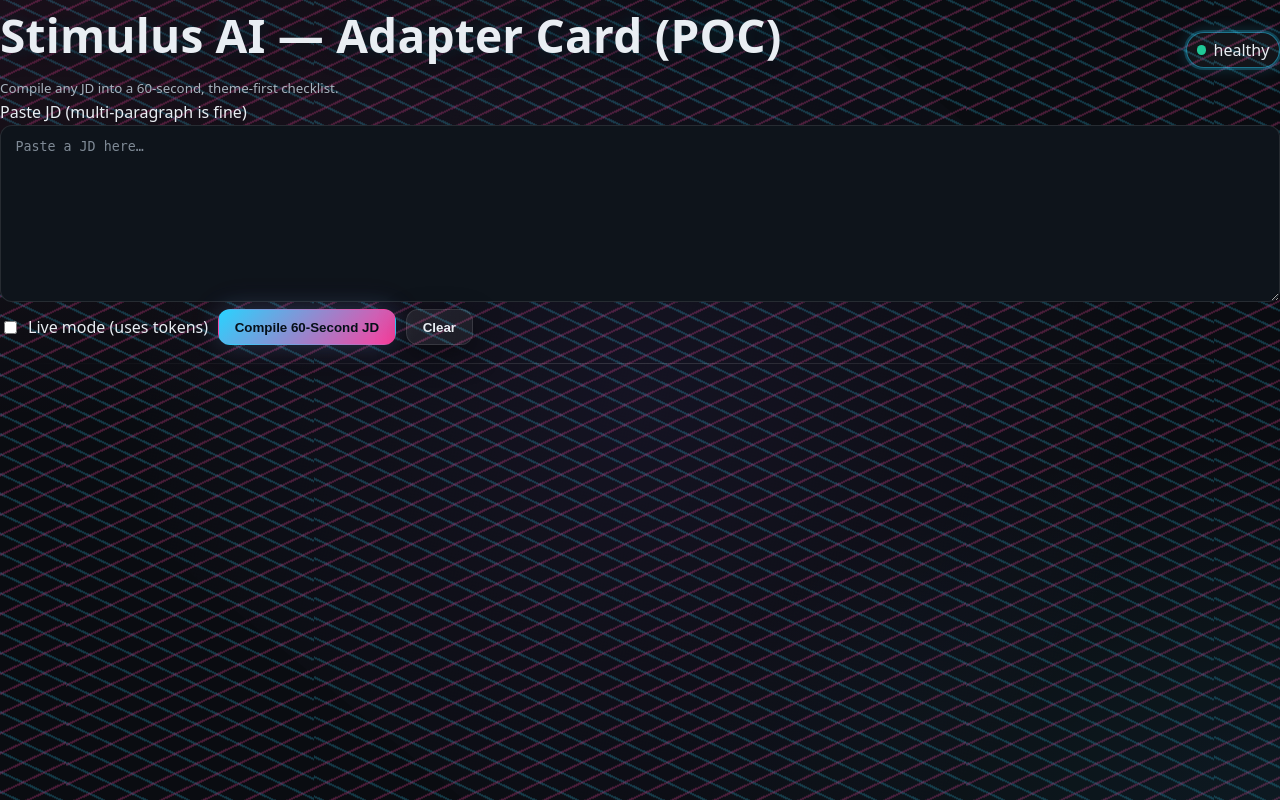
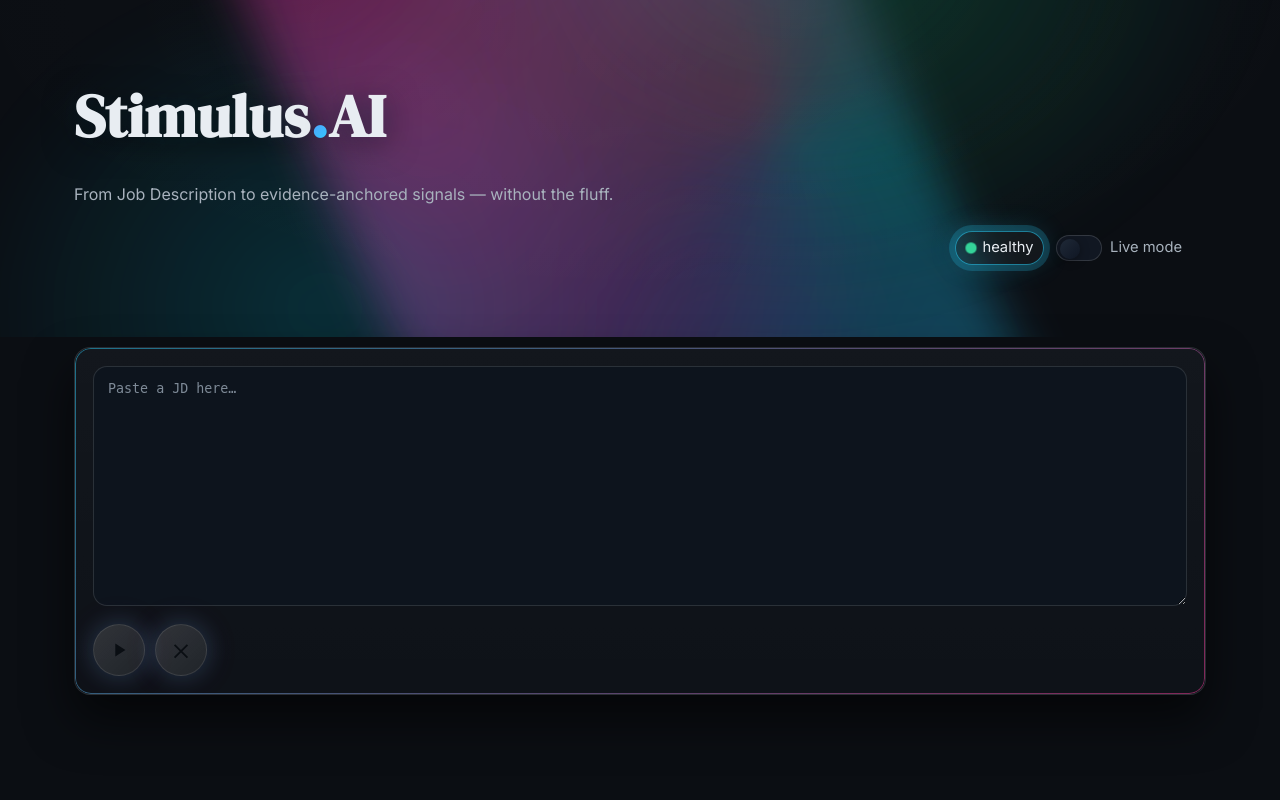
Before and after one commit to Huberdoggy/stimulus-ai, a FastAPI app: page /ui/adapter in a window 1280 px wide. Run offline with FastAPI, Linux system fonts and the light colour scheme; data that the repository does not hold is empty.

Commit message:
Gave the UI one more overhaul - fully header/hero animations (working on tentative overlay video). Professional/modernized layout

```diff
--- a/app/static/styles.css
+++ b/app/static/styles.css
@@ -1,270 +1,315 @@
 /* ==========================================================================
-   Stimulus AI – Neon Flow Theme
-   File: /app/static/styles.css
-   Purpose: Sleek, high-energy UI with animated neon lines on black.
+   Stimulus AI — Cinematic Aurora Theme (2025)
+   Fonts: DM Serif Display (headings) + Inter (body)
+   Includes: health pulse + resilient multi-bounce logo dot
    ========================================================================== */
 
-/* ---------- Design tokens ---------- */
 :root{
-  --bg:            #0a0c11;      /* deep black-blue */
-  --text:          #e9eef3;      /* high-contrast text */
-  --muted:         #a9b4bf;      /* secondary text */
-  --edge:          #121827;      /* panels/borders */
+  --bg:            #0b0e13;
+  --panel:         #0e1218;
+  --text:          #e8edf2;
+  --muted:         #a8b2bd;
 
-  --pink:          #ff3e9e;      /* neon accents */
-  --blue:          #29d3ff;
-  --violet:        #8b5cf6;
-  --green:         #20c997;
+  --aurora-1:      #7c6cf6;
+  --aurora-2:      #29d3ff;
+  --aurora-3:      #ff3e9e;
+  --aurora-4:      #34d399;
 
-  --card-bg:       rgba(10,12,17,.70);
-  --card-border:   rgba(255,255,255,.10);
-  --glass:         rgba(255,255,255,.04);
+  --ring:          rgba(41,211,255,.20);
+  --ring-strong:   rgba(41,211,255,.55);
 
-  --ring:          rgba(41,211,255,.22);
-  --ring-strong:   rgba(41,211,255,.50);
-
-  --radius:        14px;
-  --shadow-soft:   0 10px 30px rgba(0,0,0,.45);
-  --shadow-neon:   0 0 24px rgba(41,211,255,.18), 0 0 36px rgba(255,62,158,.10);
+  --radius:        16px;
+  --shadow-soft:   0 18px 40px rgba(0,0,0,.55);
+  --shadow-lift:   0 24px 48px rgba(0,0,0,.6);
+  --shadow-neon:   0 0 24px rgba(41,211,255,.18), 0 0 36px rgba(255,62,158,.12);
 }
 
-/* ---------- Base ---------- */
 * { box-sizing: border-box; }
 html, body { height: 100%; }
 body{
   margin: 0;
   background: var(--bg);
   color: var(--text);
-  font: 16px/1.55 system-ui, -apple-system, "Segoe UI", Roboto, "Helvetica Neue",
-        Arial, "Noto Sans", "Liberation Sans", "Apple Color Emoji",
-        "Segoe UI Emoji", "Segoe UI Symbol", "Noto Color Emoji";
+  font-family: Inter, system-ui, -apple-system, "Segoe UI", Roboto, "Helvetica Neue", Arial, "Noto Sans";
+  font-size: 16px;
+  line-height: 1.55;
+  -webkit-font-smoothing: antialiased;
   text-rendering: optimizeLegibility;
-  -webkit-font-smoothing: antialiased;
+  opacity: 0;                 /* fade-in on ready */
+  transform: translateY(6px);
+  transition: opacity 900ms ease, transform 900ms ease;
+}
+body.ready{ opacity: 1; transform: none; }
+
+.container{ max-width: 1180px; margin: 0 auto; padding: 24px; }
+
+/* ----------------- HERO (aurora only here) ----------------- */
+.hero{
+  position: relative; overflow: clip; isolation: isolate;
+  padding: 56px 0 48px;
+  background: radial-gradient(1200px 520px at 50% 0%, rgba(255,255,255,0.02), transparent 60%);
+}
+.hero::before,
+.hero::after{
+  content:""; position: absolute; inset: -20% -10% -40% -10%;
+  z-index: -1; pointer-events: none; opacity: 0;
+  filter: blur(22px) saturate(120%); transform: scale(1.04);
+  transition: opacity 1400ms ease 300ms;
+}
+.hero::before{
+  background:
+    radial-gradient(60% 140% at 10% 10%,  rgba(124,108,246,.28), transparent 60%),
+    radial-gradient(70% 130% at 90% 20%,  rgba(41,211,255,.25), transparent 62%),
+    radial-gradient(60% 120% at 40% 80%,  rgba(255,62,158,.25), transparent 63%),
+    conic-gradient(from 30deg at 50% 25%, rgba(41,211,255,.22), rgba(124,108,246,.18), rgba(255,62,158,.22), rgba(41,211,255,.22));
+  animation: auroraShift 36s linear infinite;
+}
+.hero::after{
+  background:
+    radial-gradient(50% 120% at 60% 0%, rgba(52,211,153,.20), transparent 60%),
+    radial-gradient(40% 100% at 30% 70%, rgba(41,211,255,.16), transparent 60%);
+  animation: auroraBreathe 18s ease-in-out infinite;
+}
+body.ready .hero::before,
+body.ready .hero::after{ opacity: 1; }
+
+@keyframes auroraShift{
+  0%   { transform: translateY(0) scale(1.04) rotate(0deg); }
+  50%  { transform: translateY(-2%) scale(1.06) rotate(180deg); }
+  100% { transform: translateY(0) scale(1.04) rotate(360deg); }
+}
+@keyframes auroraBreathe{
+  0%,100% { transform: translateY(0) scale(1.0); filter: blur(22px) saturate(120%); }
+  50%     { transform: translateY(-1%) scale(1.03); filter: blur(26px) saturate(135%); }
 }
 
-/* ---------- Animated neon flow background (pure CSS) ---------- */
-/* Two layered pseudo-elements create moving neon “line fields” */
-body::before,
-body::after{
-  content:"";
-  position: fixed;
-  inset: 0;
-  z-index: -2;
-  pointer-events: none;
+.hero__content{
+  display: grid; grid-template-columns: 1fr auto; gap: 24px; align-items: end;
+}
+@media (max-width: 840px){ .hero__content{ grid-template-columns: 1fr; gap: 14px; } }
+
+/* ---------- Logo + resilient dot ---------- */
+.logo{
+  font-family: "DM Serif Display", serif;
+  font-size: clamp(36px, 6vw, 60px);
+  margin: 0; letter-spacing: .4px; line-height: 1.2; /* room for bounce */
+  text-shadow: 0 6px 32px rgba(0,0,0,.55), 0 0 26px rgba(41,211,255,.10);
+  opacity: 0; transform: translateY(6px);
+  transition: opacity 700ms ease, transform 700ms ease;
+  overflow: visible; /* prevent bounce clipping */
+}
+body.ready .logo{ opacity: 1; transform: none; }
+
+/* Multi-bounce logo dot (4 hops), GPU-friendly and never fades out */
+.logo__dot{
+  display: inline-block;
+  vertical-align: baseline;
+  line-height: 1;
+  will-change: transform, opacity;
+  backface-visibility: hidden;
+  transform: translate3d(0,0,0);
+  /* gradient text with solid fallback */
+  color: #bde9ff; /* fallback if background-clip isn't supported */
+  background-image: linear-gradient(135deg, var(--aurora-1), var(--aurora-2));
+  background-clip: text; -webkit-background-clip: text;
+  -webkit-text-fill-color: transparent; /* ensure gradient paints the glyph */
+  text-shadow: none;
+  opacity: 0;
+  animation: dotBounceLong 2400ms cubic-bezier(.2,.8,.2,1) 320ms both;
 }
 
-body::before{
-  /* colored wave field */
-  background:
-    radial-gradient(1200px 700px at 10% 0%, rgba(255,62,158,.10), transparent 60%),
-    radial-gradient(1000px 600px at 90% 100%, rgba(41,211,255,.10), transparent 60%),
-    /* line set A */
-    repeating-linear-gradient(
-      -25deg,
-      rgba(255,62,158,.40) 0 2px,
-      rgba(255,62,158,0)   2px 18px
-    ),
-    /* line set B */
-    repeating-linear-gradient(
-      25deg,
-      rgba(41,211,255,.35) 0 2px,
-      rgba(41,211,255,0)   2px 18px
-    );
-  mix-blend-mode: screen;
-  filter: blur(.25px);
-  opacity: .65;
-  animation: flowDrift 38s linear infinite;
-  background-size:
-    140% 140%,
-    140% 140%,
-    900px 900px,
-    900px 900px;
-  background-position:
-    0% 0%,
-    100% 100%,
-    0% 0%,
-    100% 100%;
+@keyframes dotBounceLong{
+  0%   { opacity: 0; transform: translate3d(0,-22px,0) scale(.7); }
+  12%  { opacity: 1; transform: translate3d(0,0,0)      scale(1.00); }
+  25%  {            transform: translate3d(0,-14px,0)   scale(.98); }
+  37%  {            transform: translate3d(0,0,0)       scale(1.00); }
+  50%  {            transform: translate3d(0,-10px,0)   scale(.99); }
+  62%  {            transform: translate3d(0,0,0)       scale(1.00); }
+  75%  {            transform: translate3d(0,-6px,0)    scale(1.00); }
+  87%  {            transform: translate3d(0,0,0)       scale(1.00); }
+  100% { opacity: 1; transform: translate3d(0,0,0)      scale(1.00); }
 }
 
-body::after{
-  /* subtle rotating glow sheet */
-  background:
-    radial-gradient(800px 800px at 50% 50%, rgba(139,92,246,.12), transparent 60%);
-  mix-blend-mode: screen;
-  opacity: .6;
-  animation: flowRotate 60s linear infinite;
-}
+.tagline{ grid-column: 1 / -1; margin: 6px 0 0; color: var(--muted); }
 
-/* motion keyframes */
-@keyframes flowDrift{
-  0%   { background-position: 0% 0%, 100% 100%, 0% 0%, 100% 100%; }
-  50%  { background-position: 100% 0%, 0% 100%, 50% 50%, 50% 50%; }
-  100% { background-position: 0% 0%, 100% 100%, 100% 0%, 0% 100%; }
-}
+/* HUD (health + live toggle) */
+.hero__hud{ display:flex; align-items:center; gap:12px; justify-self:end; }
 
-@keyframes flowRotate{
-  from { transform: rotate(0deg) scale(1.05); }
-  to   { transform: rotate(360deg) scale(1.05); }
-}
-
-/* Respect reduced motion */
-@media (prefers-reduced-motion: reduce){
-  body::before, body::after { animation: none; }
-}
-
-/* ---------- Layout helpers ---------- */
-main, .container{
-  max-width: 1200px;
-  margin: 0 auto;
-  padding: 24px;
-}
-
-/* ---------- Header / Title ---------- */
-header h1{
-  font-size: clamp(28px, 3.6vw, 46px);
-  letter-spacing: .2px;
-  margin: 0 0 .25rem 0;
-  text-shadow: 0 2px 20px rgba(0,0,0,.6), 0 0 18px rgba(41,211,255,.18);
-}
-header small{
-  color: var(--muted);
-}
-
-/* ---------- Health badge (neutral → green only) ---------- */
+/* ---------- Health badge: neutral → green with soft pulse ---------- */
 .badge{
   display:inline-flex; align-items:center; gap:.45rem;
   padding:.28rem .6rem;
-  background: var(--glass);
-  border: 1px solid var(--card-border);
+  background: rgba(255,255,255,.04);
+  border: 1px solid rgba(255,255,255,.10);
   border-radius: 999px;
   color: var(--text);
   box-shadow: var(--shadow-soft);
+  font-size: .92rem;
 }
 .badge .dot{
   width:.6rem; height:.6rem; border-radius:50%;
-  background: #bdbdbd; /* neutral */
+  background: #bdbdbd;
+  display:inline-block; transform-origin: center;
 }
 .badge.ok{
   border-color: var(--ring-strong);
-  box-shadow: 0 0 0 2px var(--ring), 0 0 16px var(--ring);
+  animation: okPulse 2600ms ease-in-out infinite;
 }
-.badge.ok .dot{ background: var(--green); }
-
-/* ---------- Controls & inputs ---------- */
-.controls{ display:flex; gap:.6rem; align-items:center; flex-wrap:wrap; }
-
-button, .btn{
-  --bg1: var(--blue);
-  --bg2: var(--pink);
-  appearance: none;
-  padding: .6rem 1rem;
-  border-radius: 12px;
-  border: 1px solid transparent;
-  color: #061019;
-  background: linear-gradient(135deg, var(--bg1), var(--bg2));
-  box-shadow: var(--shadow-neon);
-  font-weight: 600;
-  cursor: pointer;
-  transition: transform .08s ease, box-shadow .2s ease, filter .2s ease;
+.badge.ok .dot{
+  background: #34d399;
+  animation: dotPulse 2600ms ease-in-out infinite;
 }
-button:hover{ filter: brightness(1.06) saturate(1.06); box-shadow: 0 0 0 3px var(--ring), var(--shadow-neon); }
-button:active{ transform: translateY(1px) scale(.99); }
-
-#clearBtn{
-  --bg1: rgba(255,255,255,.08);
-  --bg2: rgba(255,255,255,.05);
-  color: var(--text);
-  border: 1px solid var(--card-border);
-  box-shadow: var(--shadow-soft);
+@keyframes okPulse{
+  0%,100%{ box-shadow: 0 0 0 2px var(--ring), 0 0 16px var(--ring); }
+  50%   { box-shadow: 0 0 0 6px var(--ring), 0 0 28px var(--ring); }
+}
+@keyframes dotPulse{
+  0%,100%{ transform: scale(1); }
+  50%   { transform: scale(1.12); }
 }
 
-textarea, input[type="text"]{
-  width:100%;
-  color: var(--text);
-  background: #0e141b;
-  border: 1px solid var(--card-border);
-  border-radius: 12px;
-  padding: .8rem .9rem;
-  outline: none;
-  box-shadow: inset 0 0 0 1px transparent, 0 0 0 0 transparent;
-  transition: box-shadow .2s ease, border-color .2s ease;
-  caret-color: var(--blue);
+/* ---------- Live toggle ---------- */
+.toggle{ display: inline-flex; align-items: center; gap: 8px; }
+.toggle input{ position: absolute; opacity: 0; pointer-events: none; }
+.toggle__track{
+  width: 46px; height: 26px; border-radius: 999px; display: inline-block;
+  background: #111722; border: 1px solid rgba(255,255,255,.14);
+  position: relative; transition: all .2s ease; box-shadow: inset 0 0 0 1px transparent;
 }
-textarea::placeholder{ color: #7f8a96; }
-textarea:focus{
+.toggle__track::after{
+  content:""; position: absolute; top: 3px; left: 3px;
+  width: 20px; height: 20px; border-radius: 50%;
+  background: linear-gradient(135deg, #1f2937, #0f1623);
+  box-shadow: 0 2px 10px rgba(0,0,0,.35);
+  transition: transform .22s ease, background .22s ease;
+}
+.toggle input:checked + .toggle__track{
   border-color: var(--ring-strong);
   box-shadow: 0 0 0 3px var(--ring);
+  background: linear-gradient(135deg, rgba(41,211,255,.20), rgba(124,108,246,.20));
+}
+.toggle input:checked + .toggle__track::after{
+  transform: translateX(20px);
+  background: linear-gradient(135deg, var(--aurora-2), var(--aurora-4));
+}
+.toggle__label{ color: var(--muted); font-size: .92rem; }
+
+/* ----------------- MAIN + CARD ----------------- */
+.main{ padding-top: 10px; }
+
+.form-card{
+  position: relative;
+  background: linear-gradient(180deg, rgba(255,255,255,.02), rgba(255,255,255,.00)) , var(--panel);
+  border-radius: var(--radius);
+  padding: 18px;
+  box-shadow: var(--shadow-lift);
+  transform: translateZ(0);
+  border: 1px solid rgba(255,255,255,.10);
+  overflow: clip;
+}
+.form-card::before{
+  content:""; position:absolute; inset:0; border-radius: inherit; padding: 1px;
+  background: linear-gradient(135deg, rgba(41,211,255,.65), rgba(255,62,158,.65));
+  -webkit-mask: linear-gradient(#000 0 0) content-box, linear-gradient(#000 0 0);
+  -webkit-mask-composite: xor; mask-composite: exclude;
+  pointer-events: none; opacity: .75;
+}
+.form-card:focus-within{
+  box-shadow: 0 0 0 3px var(--ring), var(--shadow-lift);
 }
 
-/* ---------- Adapter Card layout ---------- */
-.grid{ display:grid; grid-template-columns: 1fr; gap: 1.1rem; }
+/* textarea */
+textarea{
+  width: 100%; min-height: 240px; resize: vertical;
+  color: var(--text); background: #0d141d;
+  border: 1px solid rgba(255,255,255,.12);
+  border-radius: 14px; padding: 14px 14px;
+  box-shadow: inset 0 0 0 1px transparent;
+  outline: none; transition: box-shadow .2s ease, border-color .2s ease;
+  caret-color: var(--aurora-2);
+}
+textarea::placeholder{ color: #7e8a97; }
+textarea:focus{ border-color: var(--ring-strong); box-shadow: 0 0 0 3px var(--ring); }
+
+/* controls */
+.controls{ display: flex; gap: 10px; align-items: center; margin-top: 12px; }
+
+/* circular, icon-only buttons */
+.btn-circle{
+  width: 52px; height: 52px; border-radius: 999px;
+  display: inline-grid; place-items: center;
+  color: #0a0e13;
+  border: 1px solid rgba(255,255,255,.10);
+  background: linear-gradient(135deg, rgba(255,255,255,.14), rgba(255,255,255,.08));
+  box-shadow: var(--shadow-neon);
+  cursor: pointer;
+  transition: transform .08s ease, filter .2s ease, box-shadow .2s ease, background .2s ease;
+}
+.btn-circle:hover{ transform: translateY(-1px); }
+.btn-compile:hover{
+  background: linear-gradient(135deg, rgba(52,211,153,.95), rgba(41,211,255,.95));
+  box-shadow: 0 0 0 4px rgba(52,211,153,.18), var(--shadow-neon);
+  color: #001014;
+}
+.btn-clear:hover{
+  background: linear-gradient(135deg, rgba(255,62,158,.95), rgba(252,92,125,.95));
+  box-shadow: 0 0 0 4px rgba(255,62,158,.18), var(--shadow-neon);
+  color: #100005;
+}
+
+/* ----------------- RESULTS ----------------- */
+.result{ margin-top: 26px; }
+.result__role{
+  font-family: "DM Serif Display", serif;
+  font-size: clamp(24px, 3vw, 32px);
+  margin: 0 0 2px 0; letter-spacing: .3px;
+  text-shadow: 0 6px 32px rgba(0,0,0,.55), 0 0 24px rgba(41,211,255,.10);
+}
+.result__company{
+  margin: 2px 0 12px 0;
+  font-weight: 600; letter-spacing: .3px;
+  color: #dce4eb; opacity: .92;
+}
+#company:empty { display: none; }
+
+.grid{ display: grid; grid-template-columns: 1fr; gap: 14px; }
 @media (min-width: 900px){ .grid{ grid-template-columns: 1fr 1fr; } }
 
 .theme{
   position: relative;
-  background: var(--card-bg);
-  border-radius: var(--radius);
-  padding: .95rem 1.15rem;
+  background: linear-gradient(180deg, rgba(255,255,255,.02), rgba(255,255,255,.01)) , var(--panel);
+  border: 1px solid rgba(255,255,255,.10);
+  border-radius: 14px; padding: 14px 16px;
   box-shadow: var(--shadow-soft);
   overflow: clip;
-  /* subtle inner gloss */
-  background-image:
-    radial-gradient(120% 140% at 0% 0%, rgba(41,211,255,.07), transparent 42%),
-    radial-gradient(120% 120% at 100% 100%, rgba(255,62,158,.06), transparent 48%);
+  animation: floaty 10s ease-in-out infinite;
+}
+.theme::before{
+  content:""; position:absolute; inset:0; border-radius: inherit; padding:1px;
+  background: linear-gradient(135deg, rgba(41,211,255,.65), rgba(255,62,158,.65));
+  -webkit-mask: linear-gradient(#000 0 0) content-box, linear-gradient(#000 0 0);
+  -webkit-mask-composite: xor; mask-composite: exclude;
+  opacity: .6; pointer-events: none;
+}
+@keyframes floaty{ 0%,100% { transform: translateY(0); } 50% { transform: translateY(-4px); } }
+.theme h3{ margin: 0 0 .3rem 0; font-size: 1.06rem; letter-spacing: .2px; text-shadow: 0 1px 16px rgba(41,211,255,.12); }
+.theme strong{ display:block; margin:.35rem 0 .2rem; color: var(--text); }
+.theme ul{ margin:.1rem 0 .6rem 1.1rem; color: var(--muted); }
+.theme li{ margin:.18rem 0; }
+
+/* --------------- Utilities / a11y --------------- */
+hr{ border: 0; height: 1px; background: linear-gradient(90deg, transparent, rgba(255,255,255,.14), transparent); margin: 18px 0 14px; }
+a{ color: var(--aurora-2); text-decoration: none; }
+a:hover{ color: var(--aurora-3); text-decoration: underline; }
+
+.sr-only{
+  position:absolute!important; width:1px!important; height:1px!important;
+  padding:0!important; margin:-1px!important; overflow:hidden!important;
+  clip:rect(0,0,0,0)!important; white-space:nowrap!important; border:0!important;
 }
 
-/* Gradient “neon” border without heavy DOM */
-.theme::before{
-  content:"";
-  position:absolute; inset:0; border-radius:inherit; padding:1px;
-  background: linear-gradient(135deg, rgba(41,211,255,.75), rgba(255,62,158,.75));
-  -webkit-mask: linear-gradient(#000 0 0) content-box, linear-gradient(#000 0 0);
-  -webkit-mask-composite: xor; mask-composite: exclude;
-  opacity: .85; pointer-events:none;
+/* Reduce motion */
+@media (prefers-reduced-motion: reduce){
+  .hero::before, .hero::after, .theme { animation: none !important; }
+  body{ transition: none; }
 }
-
-/* gentle float to add kinesthetic feel */
-.theme{ animation: floaty 9s ease-in-out infinite; }
-@keyframes floaty{
-  0%,100% { transform: translateY(0px); }
-  50%     { transform: translateY(-4px); }
-}
-
-.theme h3{
-  margin: .1rem 0 .35rem 0;
-  font-size: 1.05rem;
-  letter-spacing: .2px;
-  text-shadow: 0 1px 14px rgba(41,211,255,.15);
-}
-.theme strong{ display:block; margin:.35rem 0 .15rem; color: var(--text); }
-.theme ul{ margin:.2rem 0 .6rem 1.15rem; color: var(--muted); }
-.theme li{ margin:.18rem 0; }
-
-/* ---------- Result headline ---------- */
-#result h2{
-  font-size: clamp(22px, 2.6vw, 30px);
-  margin: .25rem 0 .1rem 0;
-  text-shadow: 0 2px 18px rgba(0,0,0,.5), 0 0 18px rgba(41,211,255,.14);
-}
-#company{ color: var(--muted); }
-#company:empty { display: none; }
-
-/* ---------- Links ---------- */
-a{ color: var(--blue); text-decoration: none; }
-a:hover{ color: var(--pink); text-decoration: underline; }
-
-/* ---------- Utilities ---------- */
-hr{
-  border: 0; height: 1px;
-  background: linear-gradient(90deg, transparent, rgba(255,255,255,.14), transparent);
-  margin: 18px 0 14px;
-}
-
-small, .subtle { color: var(--muted); }
-
-/* ---------- Focus visibility ---------- */
-:focus-visible{
-  outline: 2px solid var(--ring-strong);
-  outline-offset: 2px;
-  border-radius: 10px;
-}
--- a/app/templates/adapter_card.html
+++ b/app/templates/adapter_card.html
@@ -2,45 +2,74 @@
 <html lang="en">
 <head>
   <meta charset="utf-8">
-<title>Adapter Card — 60-Second JD</title>
+  <title>Stimulus AI — Adapter Card</title>
   <meta name="viewport" content="width=device-width,initial-scale=1">
-<!-- Fully customized external sheet - Lincoln Collective inspired -->
+
+  <!-- Fonts -->
+  <link rel="preconnect" href="https://fonts.gstatic.com" crossorigin>
+  <link href="https://fonts.googleapis.com/css2?family=DM+Serif+Display:ital@0;1&family=Inter:wght@400;500;600;700&display=swap" rel="stylesheet">
+
+  <!-- Theme CSS -->
   <link rel="stylesheet" href="/static/styles.css">
 </head>
 <body>
-<header style="display:flex;justify-content:space-between;align-items:center;gap:1rem;">
-  <div>
-    <h1 style="margin-bottom:.25rem;">Stimulus AI — Adapter Card (POC)</h1>
-    <small>Compile any JD into a 60-second, theme-first checklist.</small>
+  <header class="hero">
+    <div class="container hero__content">
+      <h1 class="logo" aria-label="Stimulus dot AI">
+        Stimulus<span class="logo__dot" aria-hidden="true">.</span>AI
+      </h1>
+      <p class="tagline">From Job Description to evidence-anchored signals — without the fluff.</p>
+
+      <div class="hero__hud">
+        <div id="health" class="badge" aria-live="polite">
+          <span class="dot" aria-hidden="true"></span><span>checking…</span>
         </div>
-  <div id="health" class="badge"><span class="dot"></span><span>checking…</span></div>
+
+        <label class="toggle">
+          <input id="live" type="checkbox" />
+          <span class="toggle__track" aria-hidden="true"></span>
+          <span class="toggle__label">Live mode</span>
+        </label>
+      </div>
+    </div>
   </header>
 
-<section>
-  <label for="jd" class="code">Paste JD (multi-paragraph is fine)</label>
-  <textarea id="jd" rows="10" placeholder="Paste a JD here…"></textarea>
+  <main class="container main">
+    <section class="form-card" aria-labelledby="jdlabel">
+      <label id="jdlabel" for="jd" class="sr-only">Paste Job Description</label>
+      <textarea id="jd" rows="12" placeholder="Paste a JD here…"></textarea>
 
-  <div class="controls">
-    <label style="display:flex;align-items:center;gap:.5rem;">
-      <input id="live" type="checkbox"> <span>Live mode (uses tokens)</span>
-    </label>
-    <button id="compileBtn">Compile 60-Second JD</button>
-    <button id="clearBtn" type="button">Clear</button>
+      <div class="controls" role="group" aria-label="Actions">
+        <button id="compileBtn" class="btn-circle btn-compile" aria-label="Compile" title="Compile">
+          <svg viewBox="0 0 24 24" width="22" height="22" fill="currentColor" aria-hidden="true">
+            <path d="M8 5v14l11-7z"/>
+          </svg>
+        </button>
+
+        <button id="clearBtn" class="btn-circle btn-clear" aria-label="Clear" title="Clear">
+          <svg viewBox="0 0 24 24" width="22" height="22" fill="currentColor" aria-hidden="true">
+            <path d="M18.3 5.71L12 12.01 5.7 5.71 4.29 7.12 10.6 13.4 4.29 19.7 5.7 21.11 12 14.82 18.3 21.11 19.71 19.7 13.42 13.4 19.71 7.12z"/>
+          </svg>
+        </button>
       </div>
     </section>
 
-<hr>
-
-<section id="result" style="display:none;">
-  <h2 id="role"></h2>
-  <div id="company" style="color:#666;"></div>
+    <section id="result" class="result" style="display:none;">
+      <h2 id="role" class="result__role"></h2>
+      <div id="company" class="result__company"></div>
       <div id="themes" class="grid"></div>
     </section>
+  </main>
 
   <script>
     const el = (id) => document.getElementById(id);
 
-// Health pill (no red state: neutral grey while checking; green when healthy)
+    // Entrance sequence
+    document.addEventListener('DOMContentLoaded', () => {
+      document.body.classList.add('ready');
+    });
+
+    // Health pill (neutral → green + pulse)
     async function pingHealth(){
       const badge = el('health');
       try {
@@ -53,15 +82,13 @@ async function pingHealth(){
           badge.querySelector('span:nth-child(2)').textContent = 'checking…';
         }
       } catch {
-    // On error, stay neutral and say checking… (no red)
         badge.className = 'badge';
         badge.querySelector('span:nth-child(2)').textContent = 'checking…';
       }
     }
-pingHealth();
-setInterval(pingHealth, 8000);
+    pingHealth(); setInterval(pingHealth, 8000);
 
-// Compile button → POST /jd/60s (DRY by default; Live adds ?dry=0)
+    // Compile → POST /jd/60s (DRY by default; Live adds ?dry=0)
     el('compileBtn').addEventListener('click', async () => {
       const text = el('jd').value.trim();
       if (!text) { alert('Paste a JD first.'); return; }
@@ -72,18 +99,17 @@ el('compileBtn').addEventListener('click', async () => {
         headers:{'Content-Type':'application/json'},
         body: JSON.stringify({ text })
       });
-  if (!r.ok) {
-    alert('Compile failed. Check console/network.');
-    return;
-  }
+      if (!r.ok) { alert('Compile failed.'); return; }
       const data = await r.json();
       const s = data.schema || {};
+
       const companyRaw = (s.company ?? '').toString().trim();
       const hideCompany = !companyRaw || /^(n\/?a|none|null|not specified|unspecified)$/i.test(companyRaw);
 
       el('role').textContent = s.role_title || '—';
       el('company').textContent = hideCompany ? '' : companyRaw;
       el('company').style.display = hideCompany ? 'none' : 'block';
+
       const c = el('themes'); c.innerHTML = '';
       (s.themes || []).forEach(t => {
         const div = document.createElement('div');
@@ -97,14 +123,15 @@ el('compileBtn').addEventListener('click', async () => {
         `;
         c.appendChild(div);
       });
-  el('result').style.display = 'block';
+      document.querySelector('#result').style.display = 'block';
+      document.querySelector('#result').scrollIntoView({ behavior: 'smooth', block: 'start' });
     });
 
-// Clear button → wipe textarea, hide results, reset fields
+    // Clear
     el('clearBtn').addEventListener('click', () => {
       el('jd').value = '';
       el('live').checked = false;
-  el('result').style.display = 'none';
+      document.querySelector('#result').style.display = 'none';
       el('themes').innerHTML = '';
       el('role').textContent = '';
       el('company').textContent = '';
```
Also changed, not shown: app/static/mcburney.png (added). Lines whose indentation alone changed are shown as unchanged.
